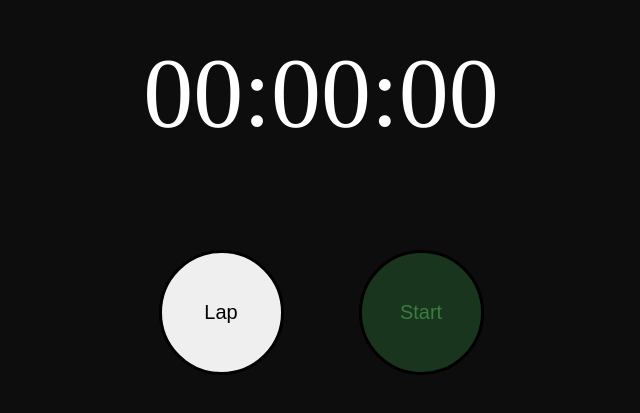
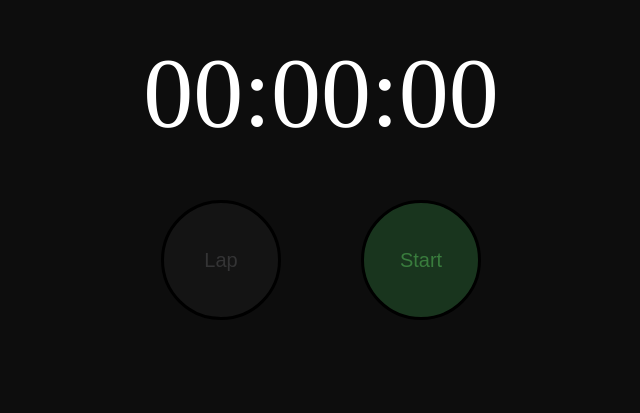
Before and after one commit to sultanshaik/Stopwatch, a React app: page / in a window 1280 px wide. Shown: the part 115-528 px from the top of the page, without its empty margins (319-959 px from the left). Built offline with nearby package versions, Linux system fonts and the light colour scheme.

Commit message:
Add styling for Lap section

```diff
--- a/src/css/App.css
+++ b/src/css/App.css
@@ -1,8 +1,19 @@
 body {
   background-color: #0D0D0D;
-  height : 700px;
+  height : 600px;
   margin:auto;
   max-width: 400px;
+}
+
+hr{
+  display: block;
+  content: "";
+  height: 30px;
+  margin-top: -20px;
+  border-style: solid;
+  border-color: white;
+  border-width: 0 0 1px 0;
+  border-radius: 20px;
 }
 
 .App{
@@ -13,8 +24,22 @@ body {
 }
 
 .Buttons{
-  margin-top: 100px;
+  margin-top: 50px;
   display: flex;
   flex-direction: row;
   justify-content: space-around;
 }
+
+::-webkit-scrollbar {
+    width: 12px;
+}
+
+::-webkit-scrollbar-track {
+    -webkit-box-shadow: inset 0 0 6px #bcdfe0;
+    border-radius: 10px;
+}
+
+::-webkit-scrollbar-thumb {
+    border-radius: 10px;
+    -webkit-box-shadow: inset 0 0 6px #e1eced;
+}
--- a/src/css/Button.css
+++ b/src/css/Button.css
@@ -3,13 +3,14 @@
 }
 
 .Button{
+  cursor: pointer;
   outline: none;
   text-align: center;
   font-size: 20px;
   border: solid black 3px;
   border-radius: 50%;
-  height: 125px;
-  width: 125px;
+  height: 120px;
+  width: 120px;
 }
 
 .Button-Start {
@@ -22,7 +23,7 @@
   background-color: #dd4242;
 }
 
-.Button-Reset{
+.Button-Lap{
   color: #343435;
   background-color: #141414;
 }
```
